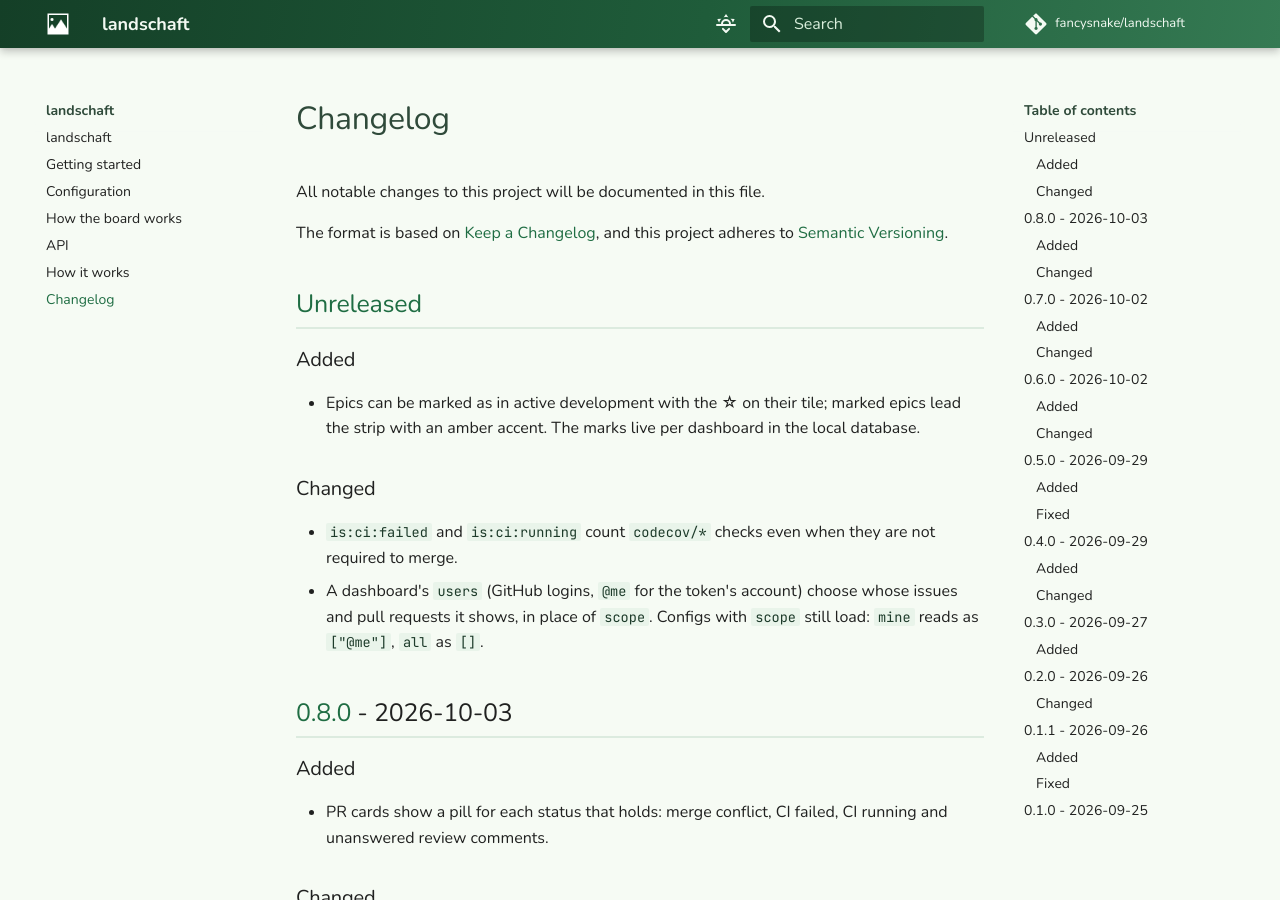
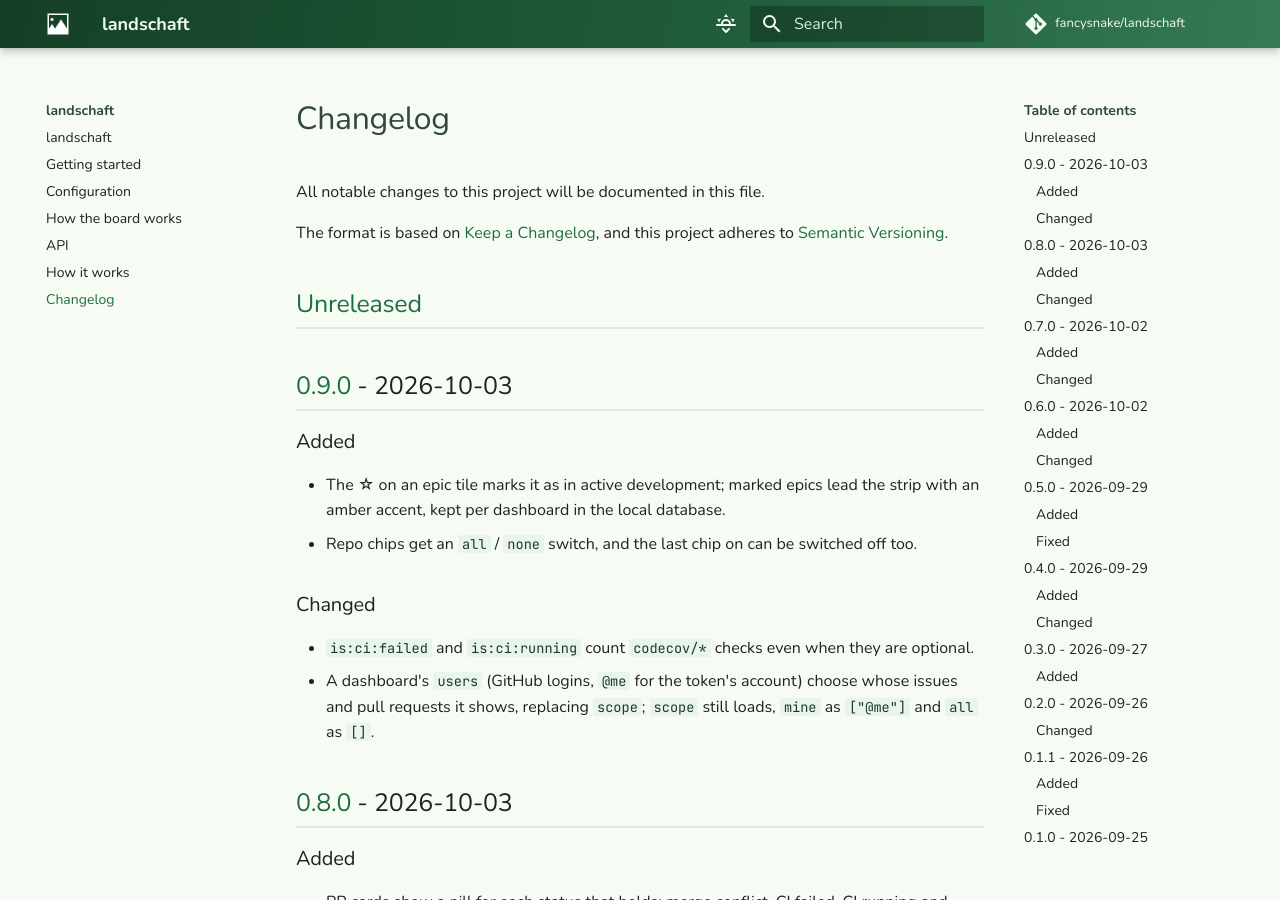
Before and after one commit to fancysnake/landschaft, an MkDocs documentation site: the page built from docs/changelog.md, in a window 1280 px wide and 900 px high. Built offline with MkDocs 1.6.1 and Material for MkDocs 9.7.7, drawn with Linux system fonts in a browser that asks for light colours; comment, search, counter and statistics services are not loaded.

Commit message:
Release 0.9.0

```diff
--- a/CHANGELOG.md
+++ b/CHANGELOG.md
@@ -7,18 +7,20 @@ The format is based on [Keep a Changelog], and this project adheres to
 
 ## [Unreleased]
 
+## [0.9.0] - 2026-10-03
+
 ### Added
 
-- Epics can be marked as in active development with the ☆ on their tile; marked epics lead
-  the strip with an amber accent. The marks live per dashboard in the local database.
+- The ☆ on an epic tile marks it as in active development; marked epics lead the strip with an
+  amber accent, kept per dashboard in the local database.
+- Repo chips get an `all` / `none` switch, and the last chip on can be switched off too.
 
 ### Changed
 
-- `is:ci:failed` and `is:ci:running` count `codecov/*` checks even when they are not required to
-  merge.
+- `is:ci:failed` and `is:ci:running` count `codecov/*` checks even when they are optional.
 - A dashboard's `users` (GitHub logins, `@me` for the token's account) choose whose issues and
-  pull requests it shows, in place of `scope`. Configs with `scope` still load: `mine` reads as
-  `["@me"]`, `all` as `[]`.
+  pull requests it shows, replacing `scope`; `scope` still loads, `mine` as `["@me"]` and `all`
+  as `[]`.
 
 ## [0.8.0] - 2026-10-03
 
@@ -119,7 +121,8 @@ The format is based on [Keep a Changelog], and this project adheres to
 
 <!-- Versions -->
 
-[unreleased]: https://github.com/fancysnake/landschaft/compare/v0.8.0...HEAD
+[unreleased]: https://github.com/fancysnake/landschaft/compare/v0.9.0...HEAD
+[0.9.0]: https://github.com/fancysnake/landschaft/compare/v0.8.0...v0.9.0
 [0.8.0]: https://github.com/fancysnake/landschaft/compare/v0.7.0...v0.8.0
 [0.7.0]: https://github.com/fancysnake/landschaft/compare/v0.6.0...v0.7.0
 [0.6.0]: https://github.com/fancysnake/landschaft/compare/v0.5.0...v0.6.0
--- a/package.json
+++ b/package.json
@@ -1,6 +1,6 @@
 {
   "name": "landschaft",
-  "version": "0.8.0",
+  "version": "0.9.0",
   "private": true,
   "description": "Local kanban dashboards over GitHub issues",
   "license": "MIT",
```
Also changed, not shown: docs/board.md (+1 -1 lines).
